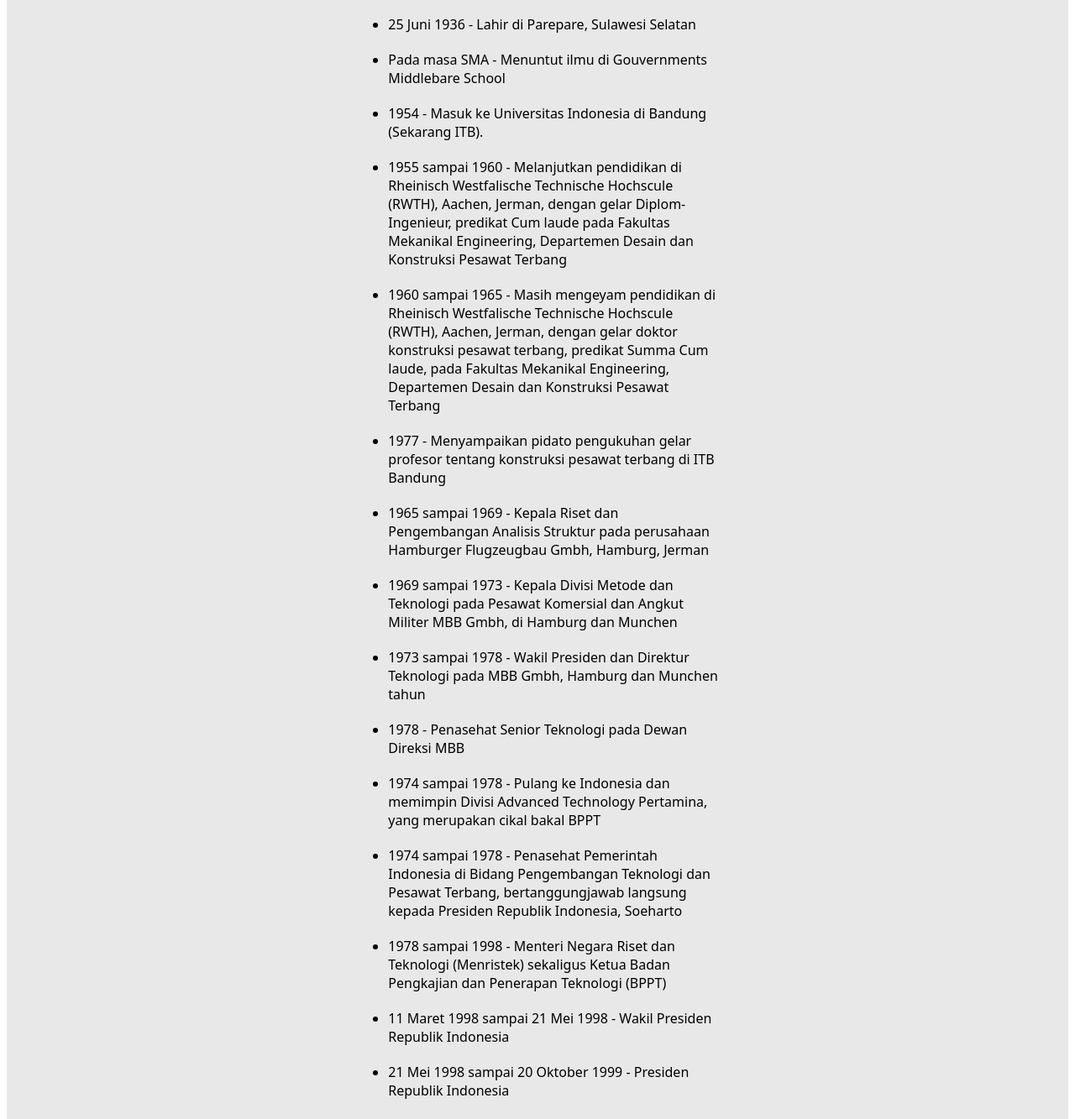
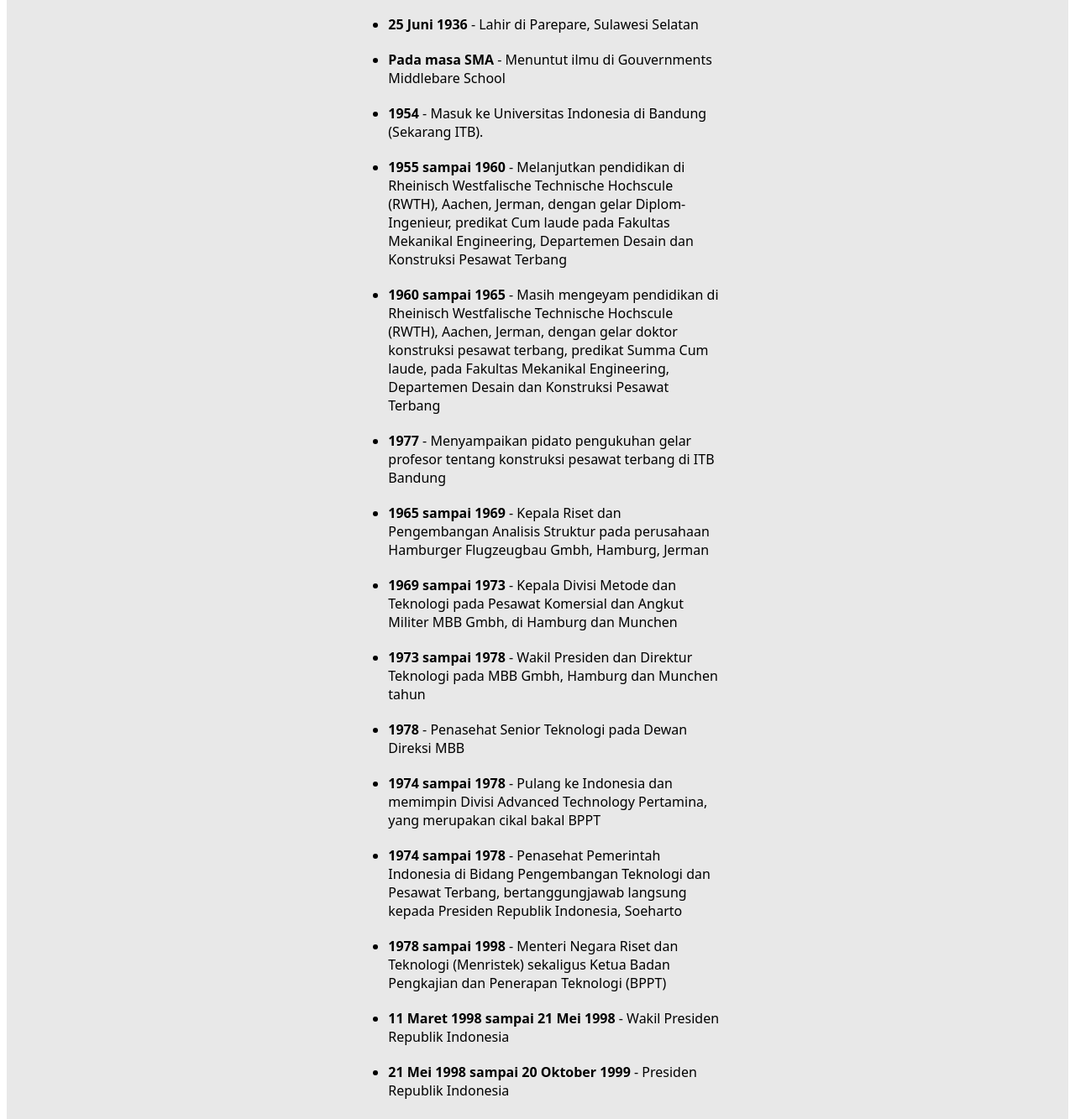
Before and after one commit to Abaljerind/tribute-page, a plain HTML site: page index.html in a window 1280 px wide. Shown: the part 820-2153 px from the top of the page at 84% size. Drawn offline with Linux system fonts and the light colour scheme.

Commit message:
add class bolds for every years in list

```diff
--- a/index.html
+++ b/index.html
@@ -25,61 +25,77 @@
       <div id="tribute-info">
         <h4>Berikut adalah garis hidup Habibie:</h4>
         <ul class="time-line">
-          <li>25 Juni 1936 - Lahir di Parepare, Sulawesi Selatan</li>
           <li>
-            Pada masa SMA - Menuntut ilmu di Gouvernments Middlebare School
+            <span class="bolds">25 Juni 1936</span> - Lahir di Parepare,
+            Sulawesi Selatan
           </li>
           <li>
-            1954 - Masuk ke Universitas Indonesia di Bandung (Sekarang ITB).
+            <span class="bolds">Pada masa SMA</span> - Menuntut ilmu di
+            Gouvernments Middlebare School
           </li>
           <li>
-            1955 sampai 1960 - Melanjutkan pendidikan di Rheinisch Westfalische
-            Technische Hochscule (RWTH), Aachen, Jerman, dengan gelar
-            Diplom-Ingenieur, predikat Cum laude pada Fakultas Mekanikal
-            Engineering, Departemen Desain dan Konstruksi Pesawat Terbang
+            <span class="bolds">1954</span> - Masuk ke Universitas Indonesia di
+            Bandung (Sekarang ITB).
           </li>
           <li>
-            1960 sampai 1965 - Masih mengeyam pendidikan di Rheinisch
-            Westfalische Technische Hochscule (RWTH), Aachen, Jerman, dengan
-            gelar doktor konstruksi pesawat terbang, predikat Summa Cum laude,
-            pada Fakultas Mekanikal Engineering, Departemen Desain dan
-            Konstruksi Pesawat Terbang
+            <span class="bolds">1955 sampai 1960</span> - Melanjutkan pendidikan
+            di Rheinisch Westfalische Technische Hochscule (RWTH), Aachen,
+            Jerman, dengan gelar Diplom-Ingenieur, predikat Cum laude pada
+            Fakultas Mekanikal Engineering, Departemen Desain dan Konstruksi
+            Pesawat Terbang
           </li>
           <li>
-            1977 - Menyampaikan pidato pengukuhan gelar profesor tentang
-            konstruksi pesawat terbang di ITB Bandung
+            <span class="bolds">1960 sampai 1965</span> - Masih mengeyam
+            pendidikan di Rheinisch Westfalische Technische Hochscule (RWTH),
+            Aachen, Jerman, dengan gelar doktor konstruksi pesawat terbang,
+            predikat Summa Cum laude, pada Fakultas Mekanikal Engineering,
+            Departemen Desain dan Konstruksi Pesawat Terbang
           </li>
           <li>
-            1965 sampai 1969 - Kepala Riset dan Pengembangan Analisis Struktur
-            pada perusahaan Hamburger Flugzeugbau Gmbh, Hamburg, Jerman
+            <span class="bolds">1977</span> - Menyampaikan pidato pengukuhan
+            gelar profesor tentang konstruksi pesawat terbang di ITB Bandung
           </li>
           <li>
-            1969 sampai 1973 - Kepala Divisi Metode dan Teknologi pada Pesawat
-            Komersial dan Angkut Militer MBB Gmbh, di Hamburg dan Munchen
+            <span class="bolds">1965 sampai 1969</span> - Kepala Riset dan
+            Pengembangan Analisis Struktur pada perusahaan Hamburger Flugzeugbau
+            Gmbh, Hamburg, Jerman
           </li>
           <li>
-            1973 sampai 1978 - Wakil Presiden dan Direktur Teknologi pada MBB
-            Gmbh, Hamburg dan Munchen tahun
-          </li>
-          <li>1978 - Penasehat Senior Teknologi pada Dewan Direksi MBB</li>
-          <li>
-            1974 sampai 1978 - Pulang ke Indonesia dan memimpin Divisi Advanced
-            Technology Pertamina, yang merupakan cikal bakal BPPT
+            <span class="bolds">1969 sampai 1973</span> - Kepala Divisi Metode
+            dan Teknologi pada Pesawat Komersial dan Angkut Militer MBB Gmbh, di
+            Hamburg dan Munchen
           </li>
           <li>
-            1974 sampai 1978 - Penasehat Pemerintah Indonesia di Bidang
-            Pengembangan Teknologi dan Pesawat Terbang, bertanggungjawab
-            langsung kepada Presiden Republik Indonesia, Soeharto
+            <span class="bolds">1973 sampai 1978</span> - Wakil Presiden dan
+            Direktur Teknologi pada MBB Gmbh, Hamburg dan Munchen tahun
           </li>
           <li>
-            1978 sampai 1998 - Menteri Negara Riset dan Teknologi (Menristek)
-            sekaligus Ketua Badan Pengkajian dan Penerapan Teknologi (BPPT)
+            <span class="bolds">1978</span> - Penasehat Senior Teknologi pada
+            Dewan Direksi MBB
           </li>
           <li>
-            11 Maret 1998 sampai 21 Mei 1998 - Wakil Presiden Republik Indonesia
+            <span class="bolds">1974 sampai 1978</span> - Pulang ke Indonesia
+            dan memimpin Divisi Advanced Technology Pertamina, yang merupakan
+            cikal bakal BPPT
           </li>
           <li>
-            21 Mei 1998 sampai 20 Oktober 1999 - Presiden Republik Indonesia
+            <span class="bolds">1974 sampai 1978</span> - Penasehat Pemerintah
+            Indonesia di Bidang Pengembangan Teknologi dan Pesawat Terbang,
+            bertanggungjawab langsung kepada Presiden Republik Indonesia,
+            Soeharto
+          </li>
+          <li>
+            <span class="bolds">1978 sampai 1998</span> - Menteri Negara Riset
+            dan Teknologi (Menristek) sekaligus Ketua Badan Pengkajian dan
+            Penerapan Teknologi (BPPT)
+          </li>
+          <li>
+            <span class="bolds">11 Maret 1998 sampai 21 Mei 1998</span> - Wakil
+            Presiden Republik Indonesia
+          </li>
+          <li>
+            <span class="bolds">21 Mei 1998 sampai 20 Oktober 1999</span> -
+            Presiden Republik Indonesia
           </li>
         </ul>
 
```
